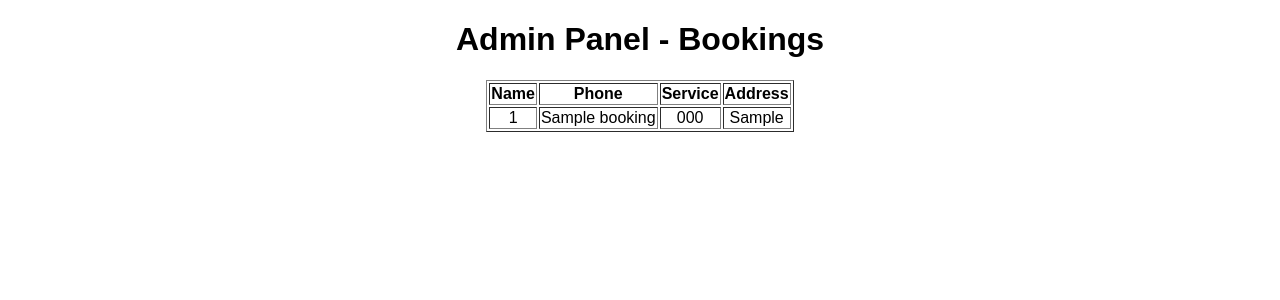
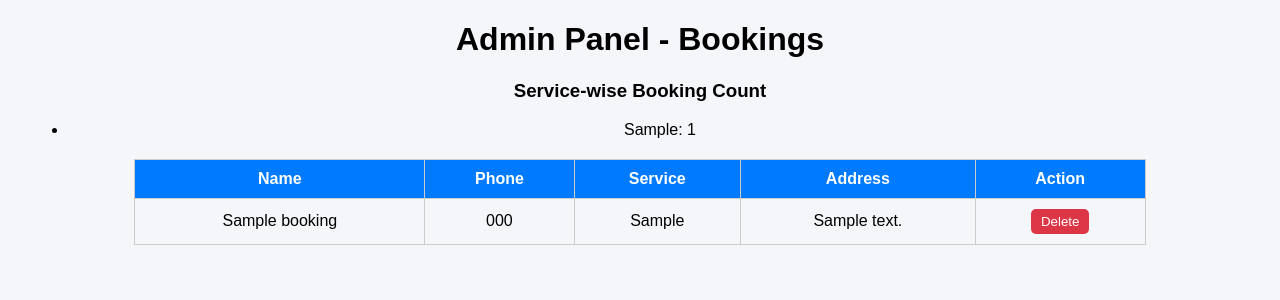
Before and after one commit to RizwanMansori/LocalServicesApp, a Flask app: page /admin in a window 1280 px wide. Shown: the top 300 px of the page. Run offline with Flask 3, Linux system fonts and the light colour scheme; a user stored in the database is signed in; tables that the repository leaves empty hold one stand-in row (values such as "Sample post").

Commit message:
Update admin.html

```diff
--- a/templates/admin.html
+++ b/templates/admin.html
@@ -2,32 +2,50 @@
 <html>
 <head>
 <title>Admin Panel</title>
+<style>
+body{font-family:Arial;background:#f4f6f9;text-align:center;}
+table{margin:auto;border-collapse:collapse;width:80%;}
+th,td{border:1px solid #ccc;padding:10px;}
+th{background:#007BFF;color:white;}
+button.delete-btn{background:#dc3545;color:white;padding:5px 10px;border:none;border-radius:5px;cursor:pointer;}
+button.delete-btn:hover{background:#c82333;}
+.counts{margin:20px; text-align:center;}
+</style>
 </head>
-<body style="font-family:Arial;text-align:center">
-
+<body>
 <h1>Admin Panel - Bookings</h1>
 
-<table border="1" style="margin:auto">
+<div class="counts">
+<h3>Service-wise Booking Count</h3>
+<ul>
+{% for service,count in counts %}
+<li>{{ service }}: {{ count }}</li>
+{% endfor %}
+</ul>
+</div>
 
+<table>
 <tr>
 <th>Name</th>
 <th>Phone</th>
 <th>Service</th>
 <th>Address</th>
+<th>Action</th>
 </tr>
 
 {% for b in bookings %}
-
 <tr>
-<td>{{ b[0] }}</td>
 <td>{{ b[1] }}</td>
 <td>{{ b[2] }}</td>
 <td>{{ b[3] }}</td>
+<td>{{ b[4] }}</td>
+<td>
+  <form method="get" action="/delete/{{ b[0] }}">
+    <button class="delete-btn">Delete</button>
+  </form>
+</td>
 </tr>
-
 {% endfor %}
-
 </table>
-
 </body>
 </html>
```
